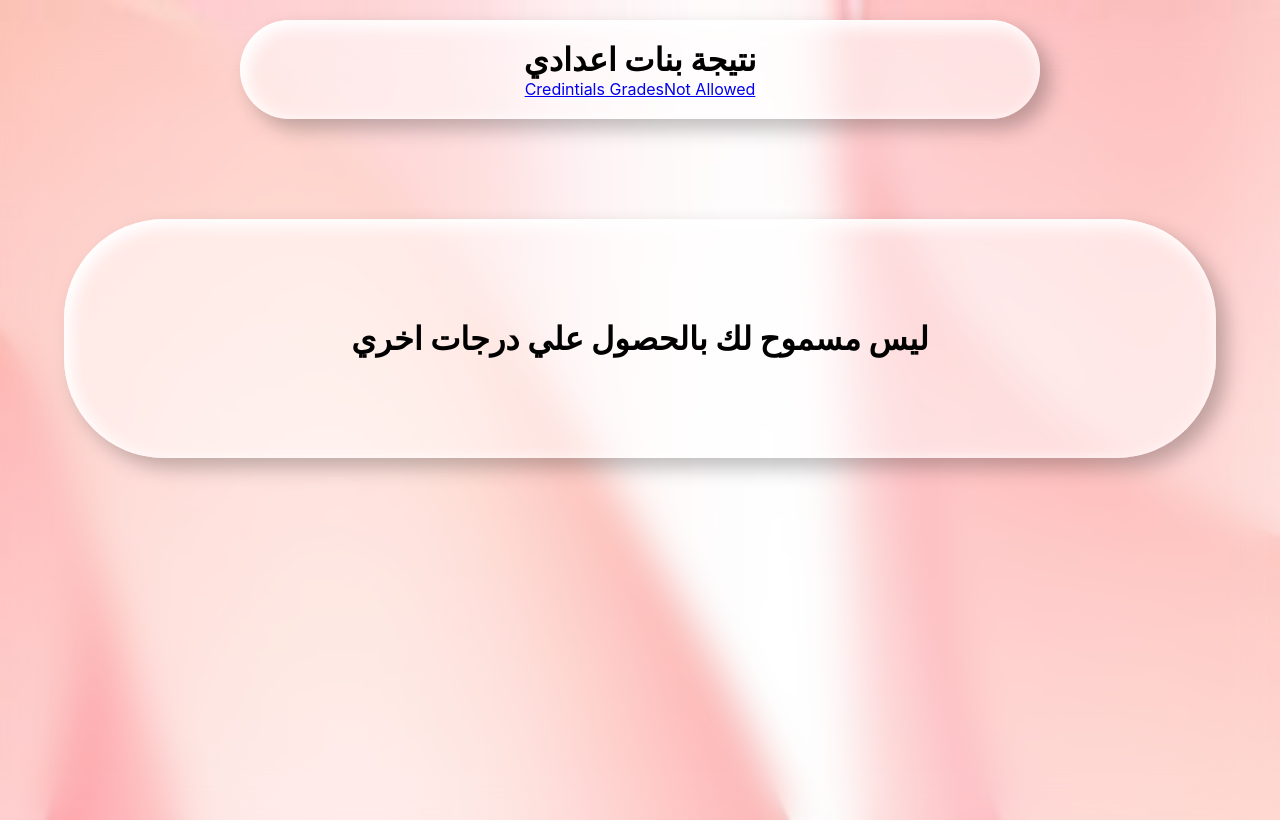
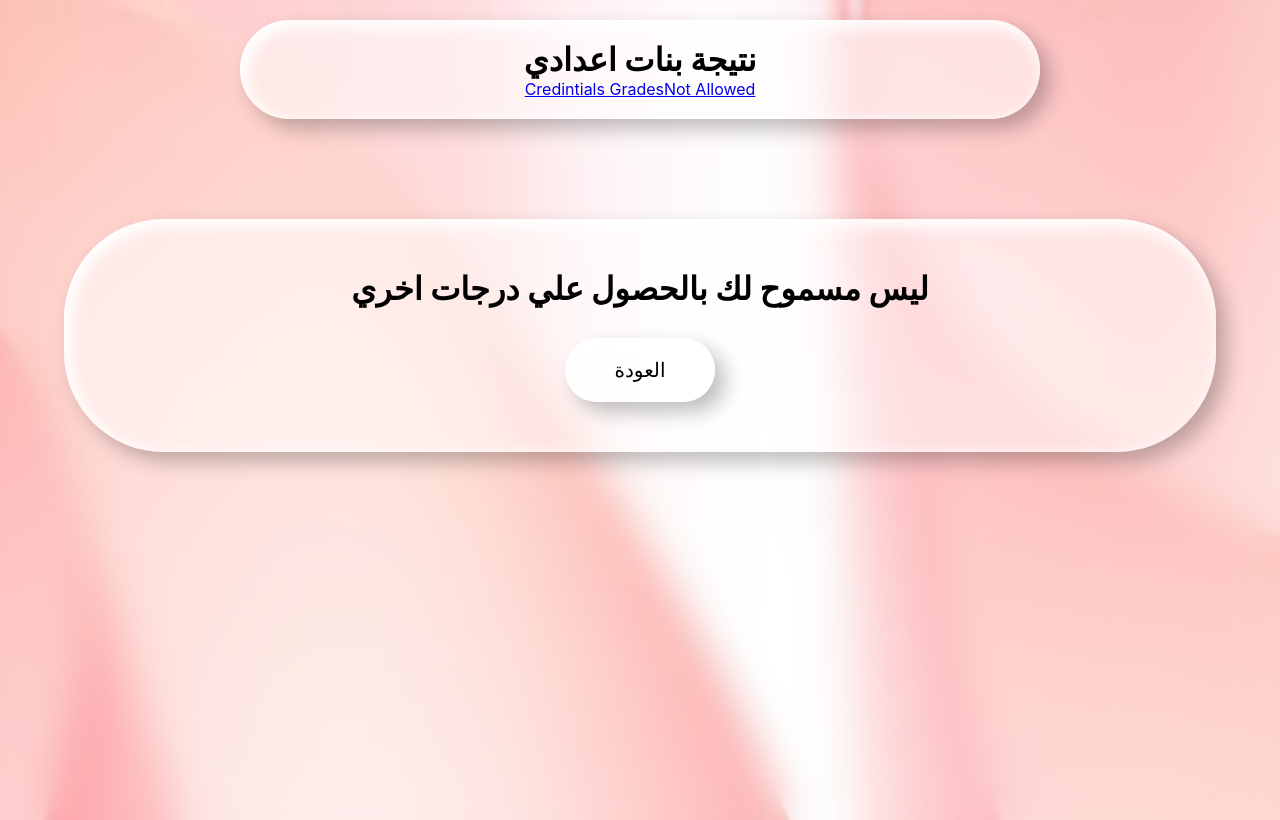
Before and after one commit to KarimWG7/Prep-Grades, a React (Create React App) app: page /not-allowed in a window 1280 px wide. Built offline with nearby package versions, Linux system fonts and the light colour scheme.

Commit message:
fininshing the forced navigation between pages

```diff
--- a/src/pages/credintials/credintials.components.jsx
+++ b/src/pages/credintials/credintials.components.jsx
@@ -1,4 +1,4 @@
-import React, { useState, useContext } from "react";
+import React, { useState, useContext, useEffect } from "react";
 import { useNavigate } from "react-router-dom";
 import { getGirlDoc } from "../../utils/firebase/firebase.utils";
 
@@ -25,15 +25,17 @@ function Credentials() {
   const { setErrorText } = useContext(errorTextContext);
   const navigate = useNavigate();
 
+  useEffect(() => {
+    if (localStorage.getItem("gotGrades")) navigate("/grades");
+  }, [navigate]);
   const resetFormFeilds = () => {
     setUser(defaultUser);
   };
 
   const inputChangeHandler = (e) => {
     const { name, value } = e.target;
-    const cValue = value.trim("");
+    const cValue = value;
     setUser({ ...user, [name]: cValue });
-    console.log(user);
   };
 
   const formSubmitHandler = async (e) => {
@@ -50,6 +52,8 @@ function Credentials() {
         if (compareNames(name1, name2)) {
           setGirlsGrades(grades);
           navigate("/grades");
+          localStorage.setItem("gotGrades", true);
+          localStorage.setItem("grades", JSON.stringify(grades));
         } else {
           setErrorText("رقم الجلوس لا يتطابق مع رقم جلوس هذا الاسم");
           navigate("/not-allowed");
@@ -83,7 +87,9 @@ function Credentials() {
         required
         onChange={inputChangeHandler}
       />
-      <button type="submit">ابحث</button>
+      <button className="button" type="submit">
+        ابحث
+      </button>
     </form>
   );
 }
--- a/src/pages/credintials/credintials.styles.css
+++ b/src/pages/credintials/credintials.styles.css
@@ -18,7 +18,7 @@
 .credintials-form input:focus {
     outline: none;
 }
-.credintials-form button {
+ .button {
     border: none;
     font-size: 20px;
     padding: 20px 30px;
@@ -30,10 +30,10 @@
     margin:  20px auto;
     transition: all 0.3s ease;
 }
-.credintials-form button:hover {
+.button:hover {
     box-shadow: 0 5px 20px rgba(0, 0, 0, 0.25);
 }
-.credintials-form button:active {
+.button:active {
     background-color: rgba(255, 255, 255, 0.5);
 }
 
--- a/src/pages/grades/grades.component.jsx
+++ b/src/pages/grades/grades.component.jsx
@@ -7,11 +7,15 @@ import { girlGradesContext } from "../../contexts/girlGrades.context";
 import "./grades.styles.css";
 
 function Grades() {
-  const { girlGrades } = useContext(girlGradesContext);
-  // const navigate = useNavigate();
-  // useEffect(() => {
-  //   if (!localStorage.getItem("gotGrades")) navigate("/not-allowed");
-  // }, []);
+  const { girlGrades, setGirlsGrades } = useContext(girlGradesContext);
+  const navigate = useNavigate();
+  useEffect(() => {
+    if (!localStorage.getItem("gotGrades")) navigate("/not-allowed");
+    else {
+      const grades = JSON.parse(localStorage.getItem("grades"));
+      setGirlsGrades(grades);
+    }
+  }, [navigate]);
   return (
     <section className="grades-container card">
       <div className="credits card">
--- a/src/pages/not-allowed/not-allowed.component.jsx
+++ b/src/pages/not-allowed/not-allowed.component.jsx
@@ -2,6 +2,7 @@ import React, { useContext } from "react";
 import "./not-allowed.styles.css";
 
 import { errorTextContext } from "../../contexts/error.context";
+import { Link } from "react-router-dom";
 
 function NotAllowed() {
   const { errorText } = useContext(errorTextContext);
@@ -9,6 +10,9 @@ function NotAllowed() {
   return (
     <div className="not-allowed card">
       <h1>{errorText}</h1>
+      <Link to="/" className="card button">
+        العودة
+      </Link>
     </div>
   );
 }
--- a/src/pages/not-allowed/not-allowed.styles.css
+++ b/src/pages/not-allowed/not-allowed.styles.css
@@ -2,5 +2,14 @@
     max-width:calc(90%) ;
     margin-top: 100px;
     border-radius: 100px;
-    padding: 100px 10px;
+    padding: 50px 20px;
+    display: flex;
+    flex-direction: column;
+    align-items: center;
+    justify-content: center;
 }
+.not-allowed.card .button {
+    margin-top: 30px;
+    text-decoration: none;
+    color: black;
+}
```
